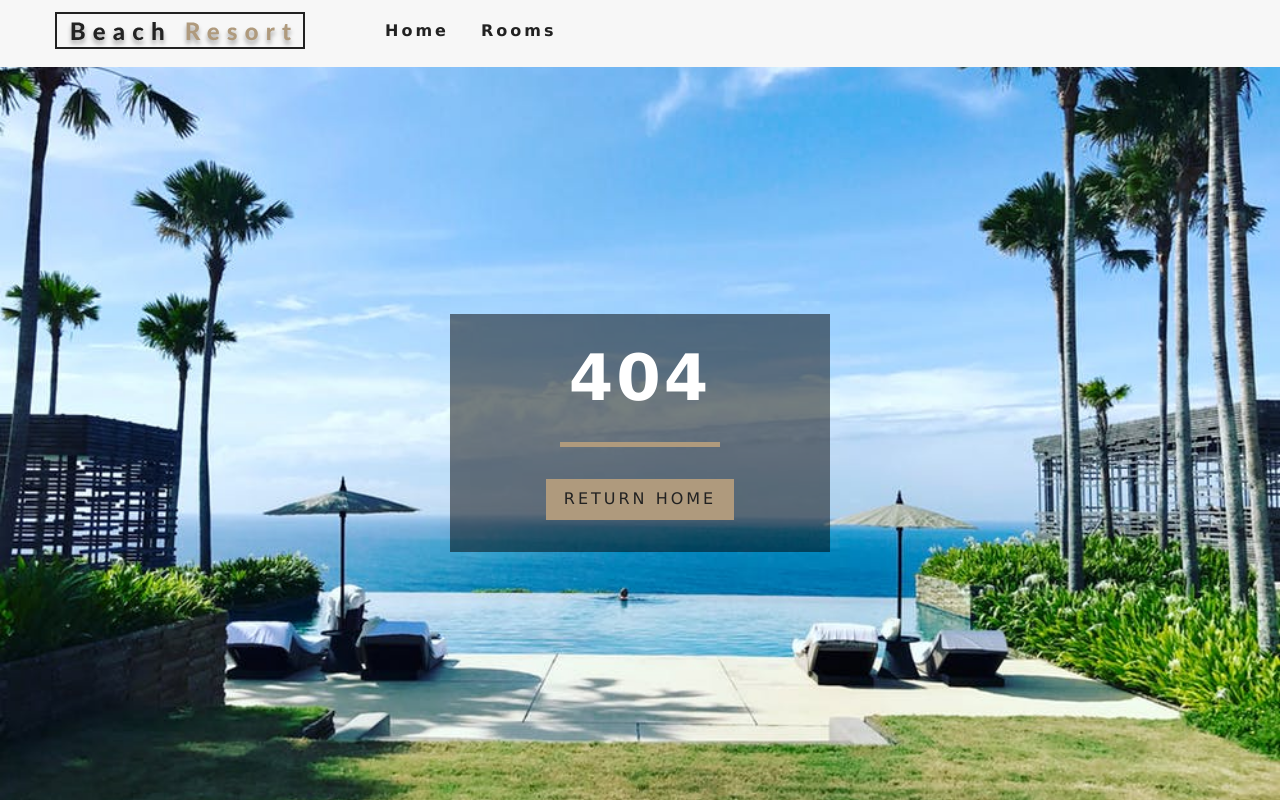
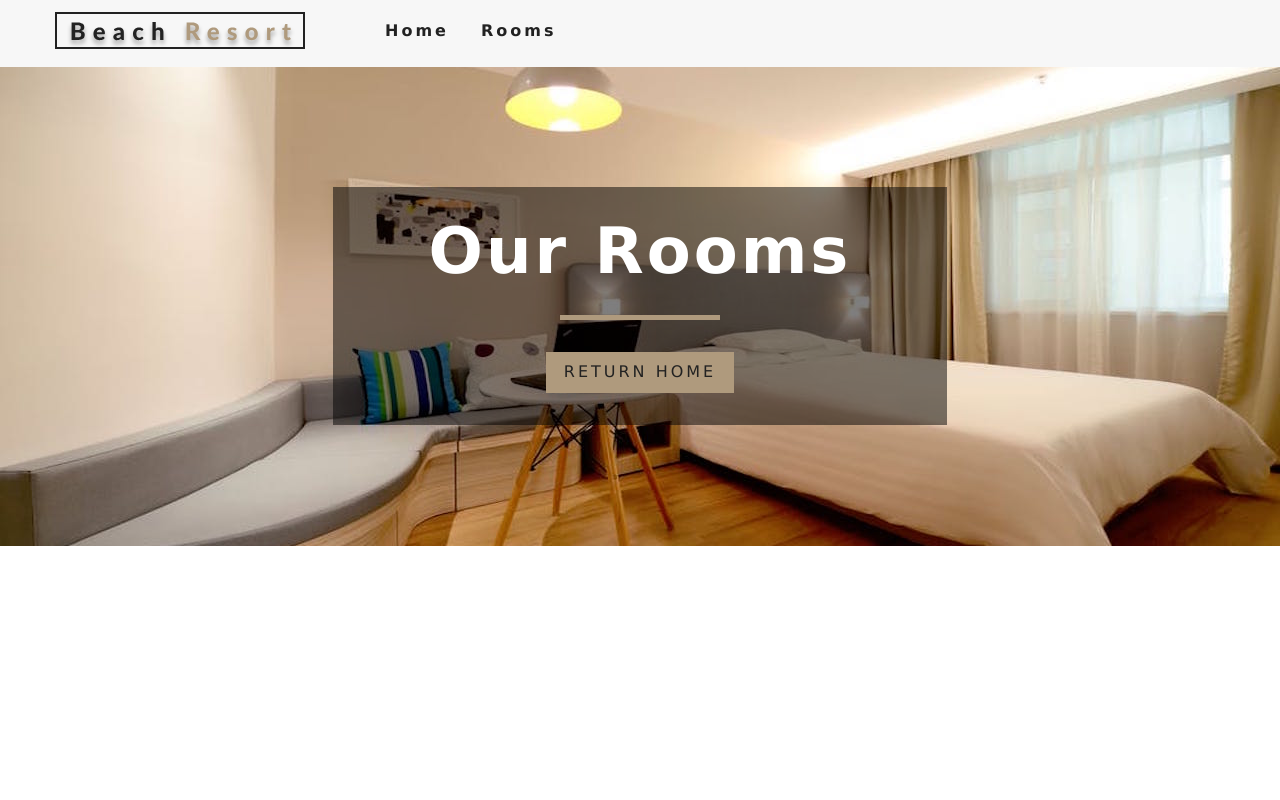
Before and after one commit to mdmostafa15/resort, a React (Create React App) app: page /resort/rooms in a window 1280 px wide. Before the commit this address had no page. Built offline with nearby package versions, Linux system fonts and the light colour scheme.

Commit message:
url modification

```diff
--- a/src/App.js
+++ b/src/App.js
@@ -14,9 +14,9 @@
     <>
     <Navbar />
     <Switch>
-      <Route exact path="/" component={Home}/>
-      <Route exact path="/rooms" component={Rooms}/>
-      <Route exact path="/rooms/:slug" component={SingleRoomPage}/>
+      <Route exact path="/resort" component={Home}/>
+      <Route exact path="/resort/rooms" component={Rooms}/>
+      <Route exact path="/resort/rooms/:slug" component={SingleRoomPage}/>
       <Route component={Errors}/>
     </Switch>
     </>
--- a/src/components/Navbar.js
+++ b/src/components/Navbar.js
@@ -16,7 +16,7 @@
       <nav className="navbar">
         <nav className="nav-center">
           <nav className="nav-header">
-            <Link to="/">
+            <Link to="/resort">
               <img src={logo} alt="Beach Resort" />
             </Link>
             <button type="button" className='nav-btn'
@@ -25,8 +25,8 @@
             </button>
           </nav>
           <ul className={this.state.isOpen?"nav-links show-nav":"nav-links"}>
-              <li><Link to='/' >Home</Link></li>
-              <li><Link to='rooms'>Rooms</Link></li>
+              <li><Link to='/resort' >Home</Link></li>
+              <li><Link to='resort/rooms'>Rooms</Link></li>
           </ul>
         </nav>
       </nav>
--- a/src/pages/Home.js
+++ b/src/pages/Home.js
@@ -9,7 +9,7 @@
     <>
       <Hero>
         <Banner title="luxurius rooms" subtitle="delux rooms starting at $299">
-          <Link to="/rooms" className="btn-primary">
+          <Link to="resort/rooms" className="btn-primary">
             our rooms
           </Link>
         </Banner>
--- a/src/pages/Rooms.js
+++ b/src/pages/Rooms.js
@@ -8,7 +8,7 @@
     <div>
       <Hero hero="roomsHero">
         <Banner title="our rooms">
-          <Link to="/" className="btn-primary">
+          <Link to="/resort" className="btn-primary">
             return home
           </Link>
         </Banner>
```
